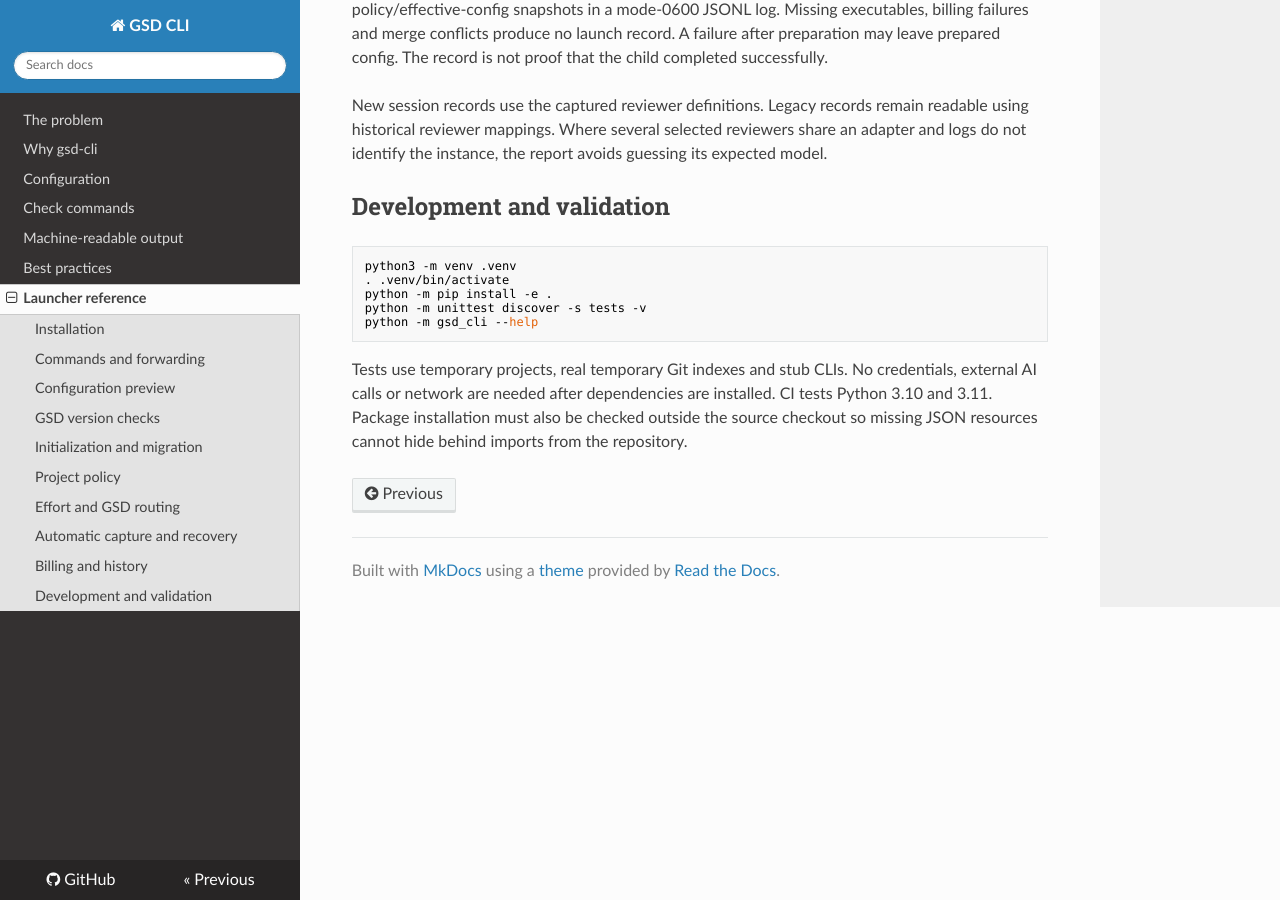
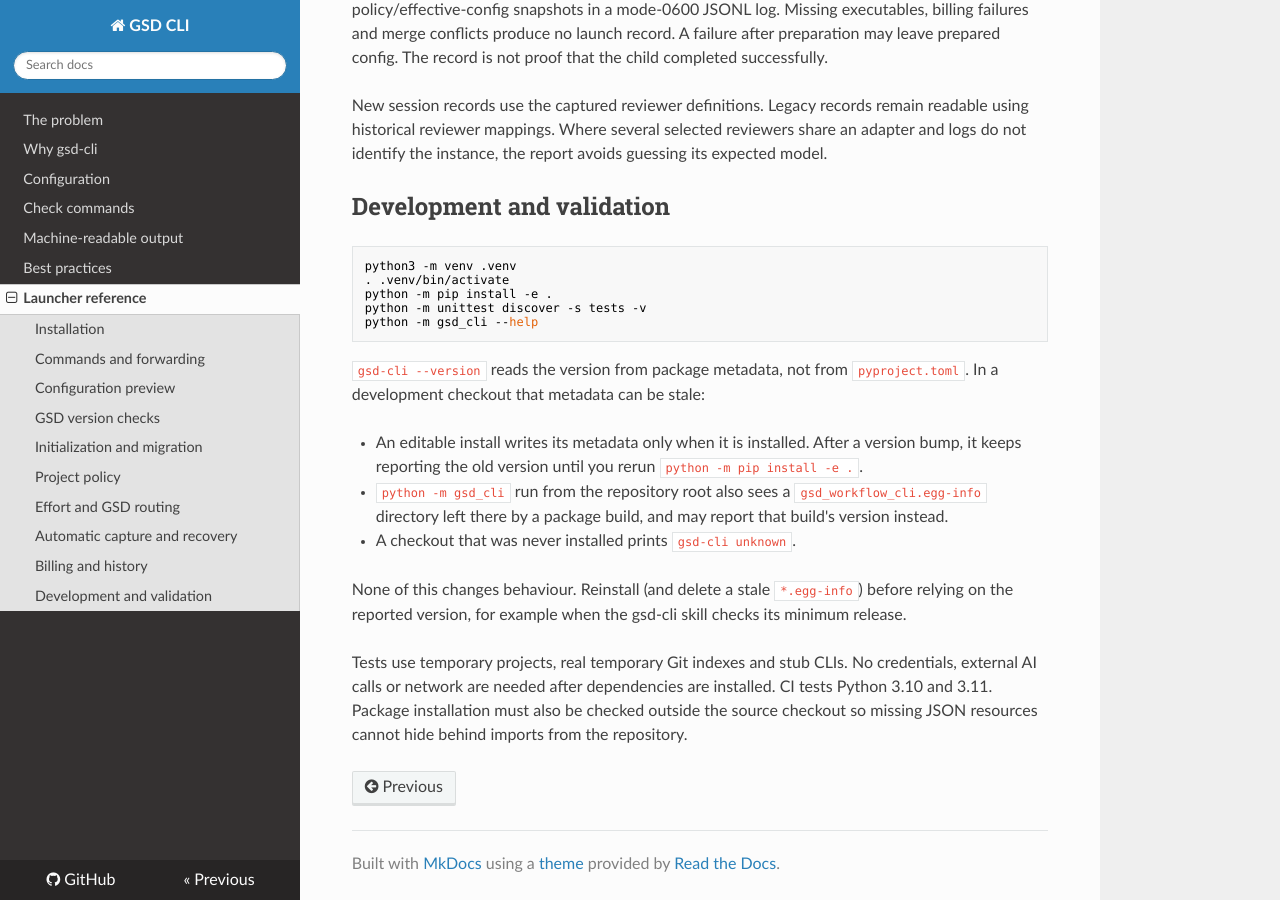
Before and after one commit to alexander-jacob/gsd-cli-repo-bootstrap, an MkDocs documentation site: the page built from docs/LAUNCHER.md, in a window 1280 px wide and 900 px high, scrolled down 7294 px. Built offline with MkDocs 1.6.1, drawn with Linux system fonts in a browser that asks for light colours; nearby versions of some CDN libraries.

Commit message:
Document stale versions in development checkouts
Before: the docs said gsd-cli --version prints the installed version,
without saying that a development checkout can report a stale one.

After: docs/LAUNCHER.md and AGENTS.md explain that an editable install
keeps the version from its last install, that python -m gsd_cli from the
repository root can read a leftover build egg-info, and that an
uninstalled checkout prints 'unknown'; reinstall before relying on the
version.

Squashed from branch doc-editable-version.

````diff
--- a/docs/LAUNCHER.md
+++ b/docs/LAUNCHER.md
@@ -199,4 +199,12 @@ python -m unittest discover -s tests -v
 python -m gsd_cli --help
 ```
 
+`gsd-cli --version` reads the version from package metadata, not from `pyproject.toml`. In a development checkout that metadata can be stale:
+
+- An editable install writes its metadata only when it is installed. After a version bump, it keeps reporting the old version until you rerun `python -m pip install -e .`.
+- `python -m gsd_cli` run from the repository root also sees a `gsd_workflow_cli.egg-info` directory left there by a package build, and may report that build's version instead.
+- A checkout that was never installed prints `gsd-cli unknown`.
+
+None of this changes behaviour. Reinstall (and delete a stale `*.egg-info`) before relying on the reported version, for example when the gsd-cli skill checks its minimum release.
+
 Tests use temporary projects, real temporary Git indexes and stub CLIs. No credentials, external AI calls or network are needed after dependencies are installed. CI tests Python 3.10 and 3.11. Package installation must also be checked outside the source checkout so missing JSON resources cannot hide behind imports from the repository.
````
Also changed, not shown: AGENTS.md (+1 -1 lines).
